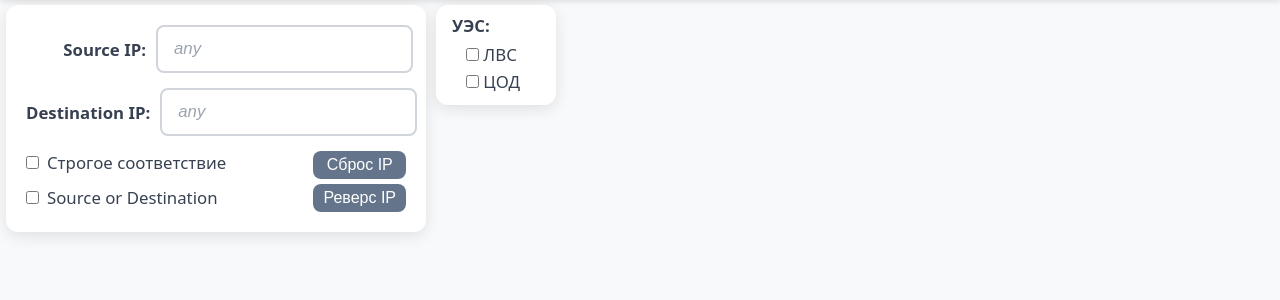
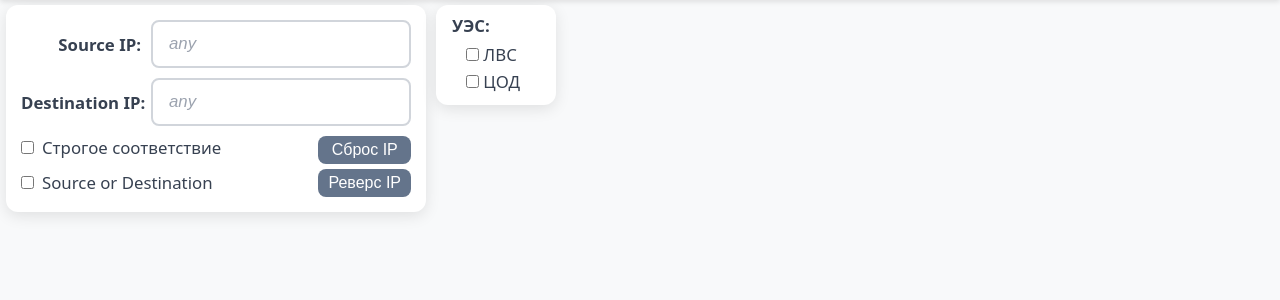
Before and after one commit to xeladock/wacl_finder, a FastAPI app: page / in a window 1280 px wide. Shown: the part 77-377 px from the top of the page. Run offline with FastAPI, Linux system fonts and the light colour scheme.

```diff
--- a/static/css/style.css
+++ b/static/css/style.css
@@ -25,7 +25,7 @@ header h1 {
 .main-container {
     display: flex;
     align-items: stretch;
-    gap: 10px;
+    gap: 10px; /*между фреймами*/
     width: max-content;
     margin: 5px 0 0 5px;     /* ещё сильнее влево */
     padding: 0 1px;
@@ -37,7 +37,7 @@ header h1 {
     background: white;
     border-radius: 12px;
     box-shadow: 0 4px 15px rgba(0,0,0,0.1);
-    padding: 20px;        /* уменьшили отступы внутри карточки */
+    padding: 15px;        /* уменьшили отступы внутри карточки */
     box-sizing: border-box;
 }
 
@@ -45,8 +45,9 @@ header h1 {
     display: flex;
     justify-content: space-between;
     align-items: center;
-    gap: 10px;
-    margin-bottom: 15px;
+    gap: 5px;
+    margin-bottom: 10px; /*сократить расстояние между titles+inputs*/
+
 }
 
 .form-label {
```
